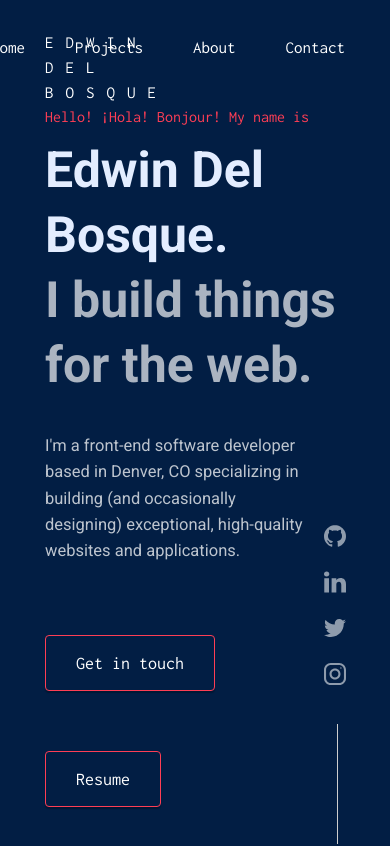
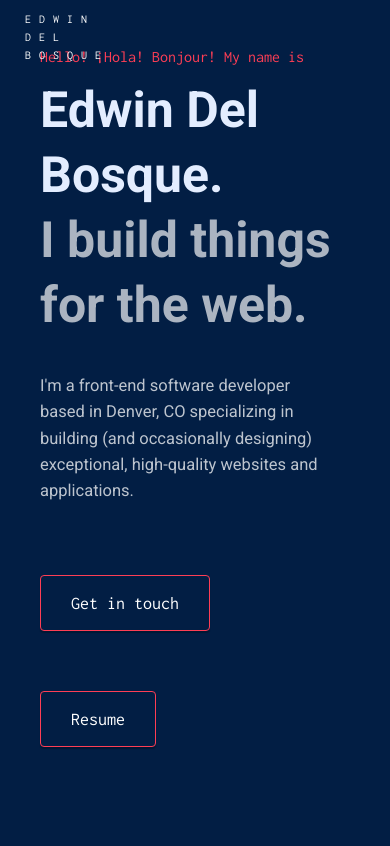
Before and after one commit to royamoussapour/portfolio, a React (Create React App) app: page / in a window 390 px wide. Shown: the top 846 px of the page. Built offline with nearby package versions, Linux system fonts and the light colour scheme.

Commit message:
Add media queries for social buttons

```diff
--- a/src/App.js
+++ b/src/App.js
@@ -6,6 +6,7 @@ import Socials from './Socials';
 
 function App() {
 	return (
+		<>
 			<main>
 				<NavigationBar />
 				<section className='title-section'>
@@ -29,9 +30,10 @@ function App() {
 						</a>
 					</div>
 				</section>
-			<Socials />
 				<AboutMe />
 			</main>
+			<Socials />
+		</>
 	);
 }
 
--- a/src/NavigationBar.scss
+++ b/src/NavigationBar.scss
@@ -54,5 +54,31 @@
 @media only screen and (max-width: 730px) {
 	.navigation-ul {
 		margin-right: 0px;
+		// box-shadow: 0 10px 10px rgba(0, 0, 0, 0.205);
+		position: absolute;
+		top: 0;
+		left: 0;
+		width: 100%;
+		height: 73px;
+	}
+
+	li {
+		right: 100vh;
+		position: absolute;
+		transition: 1s;
+	}
+
+	.logo p {
+		color: white;
+		font-family: 'Inconsolata';
+		position: absolute;
+		top: 10px;
+		font-weight: 500;
+		font-size: 12px;
+		left: 25px;
+		width: 80px;
+		letter-spacing: 8px;
+		line-height: 18px;
+		position: fixed;
 	}
 }
--- a/src/Socials.scss
+++ b/src/Socials.scss
@@ -38,3 +38,41 @@ svg {
 		right: 40px;
 	}
 }
+
+@media only screen and (max-width: 730px) {
+	.Socials {
+		position: static;
+		display: flex;
+		flex-direction: row;
+		align-items: center;
+		justify-content: center;
+		width: 100%;
+		border-top: solid 1px #fe3e55;
+
+		a {
+			height: 26px;
+			width: 26px;
+			margin: 35px 25px;
+		}
+	}
+
+	.stripe {
+		background: #cecece00;
+		width: 0px;
+		height: 0px;
+		margin-top: 0px;
+	}
+
+	svg {
+		margin-bottom: 30px;
+		width: 22px;
+		height: 22px;
+		fill: rgba(255, 255, 255, 0.555);
+		transition: 0.15s ease-in-out;
+		position: relative;
+
+		&:hover {
+			fill: #fe3e55;
+		}
+	}
+}
--- a/src/index.scss
+++ b/src/index.scss
@@ -24,6 +24,6 @@ body {
 
 @media only screen and (max-width: 730px) {
 	body {
-		padding: 0 45px;
+		padding: 0 40px;
 	}
 }
```
Lines whose indentation alone changed are shown as unchanged.
